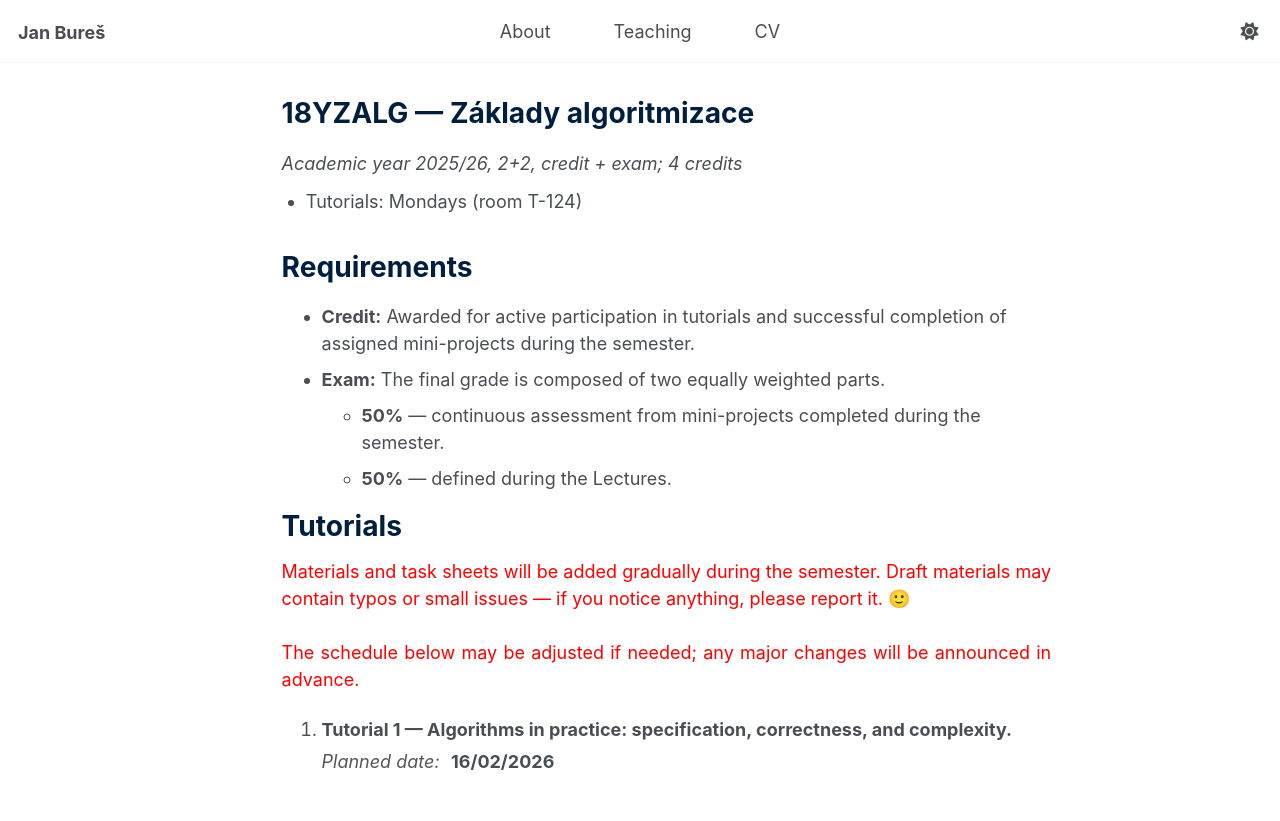
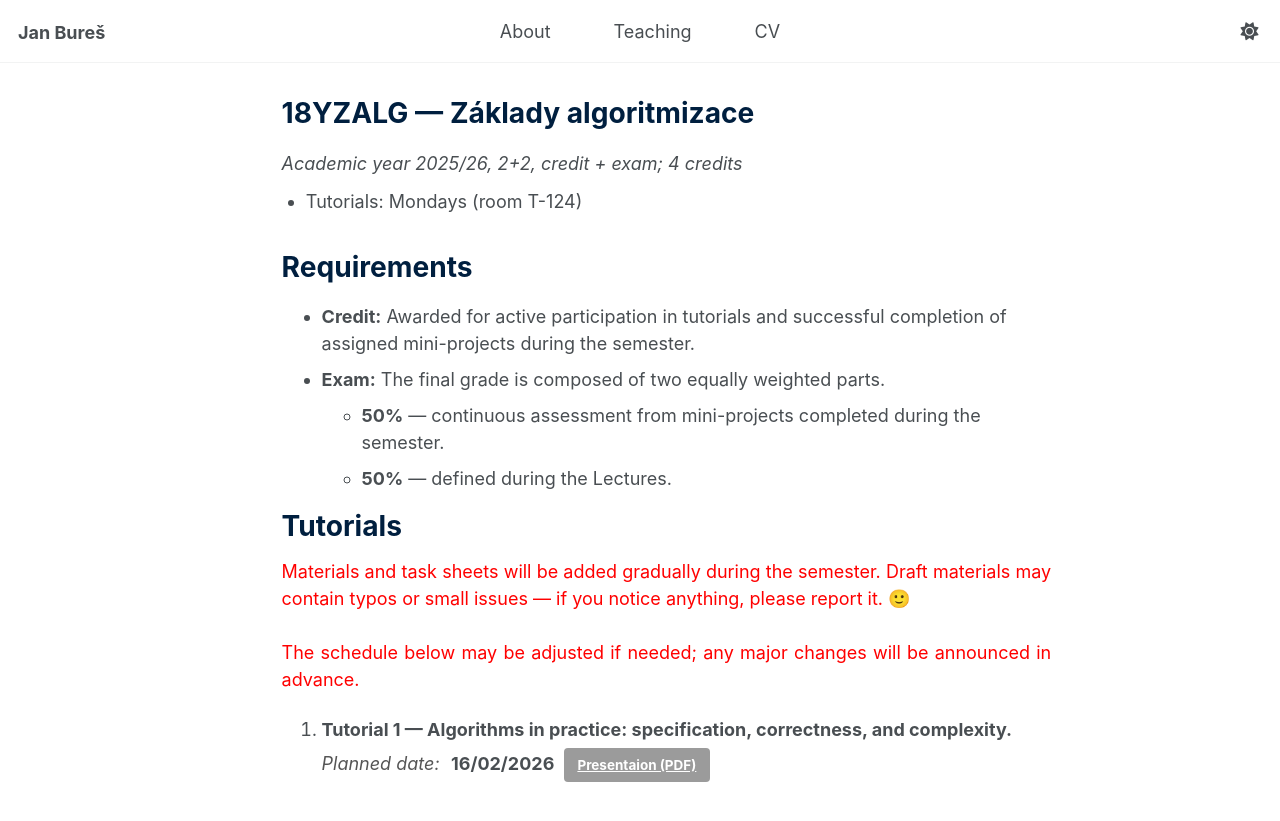
Before and after one commit to buresjan/buresjan.github.io, a Jekyll site: the page built from _teaching/18yzalg.md, in a window 1280 px wide and 992 px high. Shown: the top 821 px of the window. Built offline with Jekyll 4.4.1, drawn with Linux system fonts in a browser that asks for light colours.

Commit message:
upload ex

```diff
--- a/_teaching/18yzalg.md
+++ b/_teaching/18yzalg.md
@@ -57,7 +57,7 @@ html[data-theme="dark"] .btn.lp-btn { color: #181818; }
      <span class="label">Planned date:</span>
      <span class="date">16/02/2026</span>
      <!-- Add links once you upload them -->
-     <!-- <a class="btn" href="{{ '/files/yzalg/tut01.pdf' | relative_url }}" download>Tutorial sheet (PDF)</a> -->
+     <a class="btn" href="{{ '/files/yzalg/ex01.pdf' | relative_url }}" download>Presentaion (PDF)</a>
      <!-- <a class="btn" href="{{ '/files/yzalg/tut01.zip' | relative_url }}" download>Starter code (ZIP)</a> -->
    </div>
 
```
Also changed, not shown: 2 other files.
